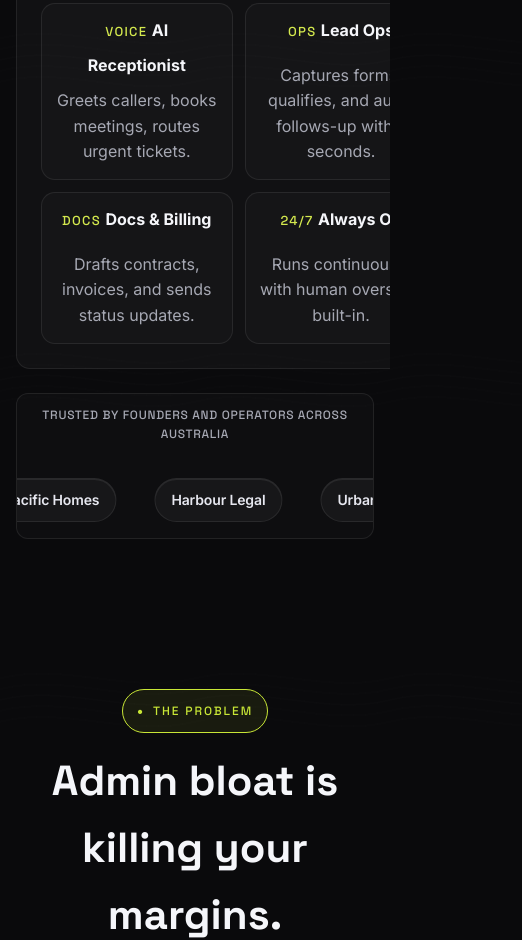
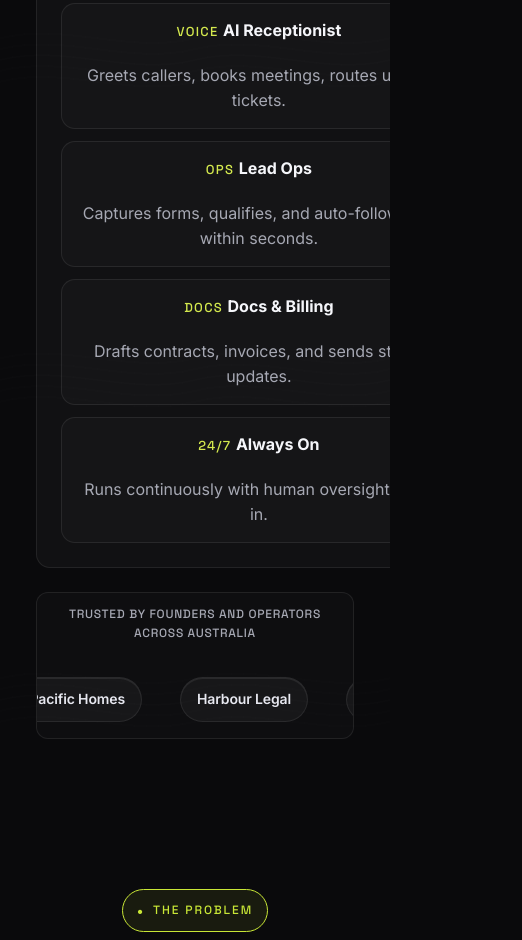
Before and after one commit to 048823/Webuildco_v1, a plain HTML site: page index.html in a window 390 px wide. Shown: the part 1060-2000 px from the top of the page, 522 px wide, since content can reach past the window. Drawn offline with Linux system fonts and the light colour scheme.

Commit message:
Fix mobile responsive: force single column grids on mobile

```diff
--- a/index.html
+++ b/index.html
@@ -389,6 +389,10 @@
       .logo-track { animation-duration: 18s; }
       .process-card { transform: rotate(0deg) !important; }
       .cta-footer h2.big { font-size: clamp(110px, 20vw, 180px); }
+      /* Force all multi-column grids to single column on mobile */
+      [style*="grid-template-columns"] { grid-template-columns: 1fr !important; }
+      h2 { font-size: clamp(28px, 6vw, 42px) !important; }
+      .container { padding-left: 20px; padding-right: 20px; }
     }
   </style>
 </head>
```
